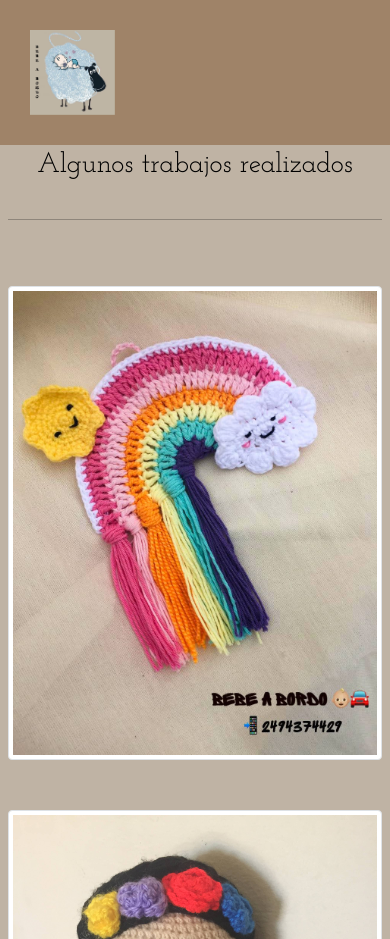
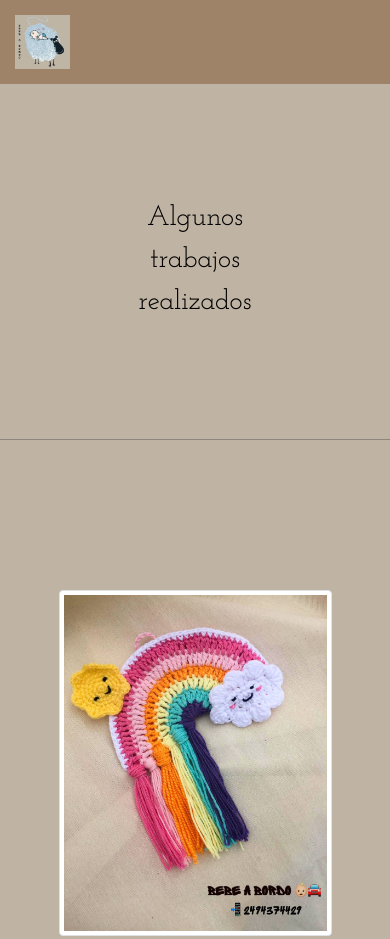
Before and after one commit to josealonso01/bebeabordoweb, a website: page pages/amigurumis.html in a window 390 px wide. Shown: the top 939 px of the page. Drawn offline with Linux system fonts and the light colour scheme.

Commit message:
cambios finales para tercer entrega

```diff
--- a/css/estilos.css
+++ /dev/null
@@ -1,150 +0,0 @@
-/*------------BOX MODELING------------*/
-
-* {
-  padding: 0%;
-  margin: 0%;
-  box-sizing: border-box;
-  text-decoration: none;
-}
-
-/*-------ESTILOS GENERALES------*/
-
-.bg-beige {
-  --bs-bg-opacity: 1
-  background-color: rgb(191, 179, 164);
-}
-
-/* --- GRID -- */
-
-.gridcontainer {
-  display: grid;
-  grid-template-columns: 0fr 0fr 1fr;
-  grid-template-rows: 0.1fr 2.7fr 0.2fr;
-  gap: 0px 0px 0px;
-  grid-template-areas:
-    ". . header"
-    ". . main"
-    ". . footer";
-  justify-items: stretch;
-}
-.header {
-  grid-area: header;
-}
-.main {
-  grid-area: main;
-}
-.footer {
-  grid-area: footer;
-}
-.main__grid {
-  display: grid;
-  grid-template-columns: 1fr 1fr 0fr;
-  grid-template-rows: 1fr 1fr 1fr;
-  gap: 10px 10px;
-  grid-template-areas:
-    "main__grid--foto1 main__grid--foto2 ."
-    "main__grid--foto3 main__grid--foto4 ."
-    "main__grid--foto5 main__grid--foto6 .";
-  grid-area: main;
-}
-.main__grid--foto1 {
-  grid-area: main__grid--foto1;
-}
-.main__grid--foto2 {
-  grid-area: main__grid--foto2;
-}
-.main__grid--foto3 {
-  grid-area: main__grid--foto3;
-}
-.main__grid--foto4 {
-  grid-area: main__grid--foto4;
-}
-.main__grid--foto5 {
-  grid-area: main__grid--foto5;
-}
-.main__grid--foto6 {
-  grid-area: main__grid--foto6;
-}
-
-
-/* --- MAIN --- */
-
-.main__crochet img{
-  display: flex;
-  margin: auto;
-  padding: auto;
-  width: 350px;
-  height: 350px;
-}
-
-.main__form {
-  text-align: center;
-  padding: 25px;
-}
-
-
-/* --- ANIMACIONES --- */
-
-.scale-up-bl{animation:scale-up-bl .4s cubic-bezier(.39,.575,.565,1.000) both}
-
- @keyframes scale-up-bl{0%{transform:scale(.5);transform-origin:0 100%}100%{transform:scale(1);transform-origin:0 100%}}
-
-
-/* --- RESPONSIVE --- */
-
-@media only screen and (max-width: 500px)  {
-  body {
-    background-color: rgba(151, 120, 91, 0.808);
-  }
-  .main {
-    display: flex;
-    flex-direction: column;
-    width: 96%;
-    max-width: 960px;
-    margin: 0 auto;
-  }
-  .main__grid {
-    display: block;
-    justify-content: center;
-  }
-  .main__grid img {
-    width: 100%;
-    height: auto;
-  }
-
-  .main p {
-    font-size: 120%;
-  }
-
-  .main__img {
-    width: 100%;
-    height: auto;
-    margin: auto;
-  }
-}
-
-@media (max-width: 768px)  {
-
-  .main {
-    display: flex;
-    flex-direction: column;
-    width: 96%;
-    max-width: 960px;
-    margin: 0 auto;
-  }
-  .main__grid {
-    display: block;
-    justify-content: center;
-  }
-
-  .main__grid img {
-    width: 100%;
-    height: auto;
-  }
-
-  .main__img {
-    width: 100%;
-    height: auto;
-    margin: auto;
-  }
-}
--- a/pages/amigurumis.html
+++ b/pages/amigurumis.html
@@ -15,7 +15,6 @@
   <link rel="shortcut icon" href="../fotos/logo.png" />
   <link rel="stylesheet" href="../css-bt/bootstrap.min.css">
   <link rel="stylesheet" href="../sass/styles.css">
-  <link rel="stylesheet" href="../css/estilos.css" />
   <title>Amigurumis</title>
 </head>
 
@@ -24,7 +23,7 @@
 
     <div class="barra header">
       <a href="../index.html">
-        <img class="logoNav header__img scale-up-bl logo" src="../fotos/logo.png" alt="bebe durmiendo sobre un ovillo de lana que es el lomo de una oveja, al costado dice bebe a bordo, el nombre de la empresa"/>
+        <img class="header__img scale-up-bl logo" src="../fotos/logo.png" alt="bebe durmiendo sobre un ovillo de lana que es el lomo de una oveja, al costado dice bebe a bordo, el nombre de la empresa"/>
       </a>
     </div>
 
--- a/sass/styles.scss
+++ b/sass/styles.scss
@@ -2,37 +2,54 @@
 @import "extend";
 @import "mixin";
 
+/*BOX MODELING*/
+
 * {
-    padding: 0%;
-    margin: 0%;
-    box-sizing: border-box;
+  padding        : 0%;
+  margin         : 0%;
+  box-sizing     : border-box;
   text-decoration: none;
 }
 
+/*-------ESTILOS GENERALES------*/
+
+.bg-beige {
+  --bs-bg-opacity: 1 background-color: rgb(191, 179, 164);
+}
+
+
 .header {
-    padding: 30px;
-    display: flex;
+  padding        : 30px;
+  display        : flex;
   justify-content: left;
-    font-size: 23px;
+  font-size      : 23px;
+
+  img {
+    width : 80px;
+    height: auto;
+  }
+
   ul {
     list-style-type: none;
-        margin: 0;
-        padding: 0;
-        overflow: hidden;
+    margin         : 0;
+    padding        : 0;
+    overflow       : hidden;
   }
+
   li {
     float: left;
 
     a {
-        display: block;
-        text-align: center;
-        padding: 16px;
+      display        : block;
+      text-align     : center;
+      padding        : 16px;
       text-decoration: none;
-        color: rgb(17, 14, 10);
+      color          : rgb(17, 14, 10);
     }
+
     :hover {
-            background: rgb(151,120,91);
-             background: radial-gradient(circle, rgba(151,120,91,1) 0%, rgba(105,86,69,1) 100%);
+      background: rgb(151, 120, 91);
+      background: radial-gradient(circle, rgba(151, 120, 91, 1) 0%, rgba(105, 86, 69, 1) 100%);
     }
   }
 }
@@ -41,43 +58,215 @@
   div {
     font-size: 20px;
   }
-        img {
-            width: auto;
-            height: 500px;
-            display: block;
-            margin: auto;
-            margin-top: 50px;
-            padding: auto;
+
   p {
     padding: 50px;
+  }
+
+  img {
+    width        : auto;
+    height       : 600px;
+    display      : block;
+    margin       : auto;
+    margin-top   : 50px;
+    margin-bottom: 50px;
+    padding      : auto;
+
+    p {
+      padding  : 50px;
       font-size: 1rem;
     }
   }
+
+  form {
+    text-align: center;
+    padding   : 25px;
+  }
+
   input {
     font-size: 20px;
   }
+
   label {
     font-size: large;
-            margin: 15px;
+    margin   : 15px;
   }
 }
 
 
 .footer {
-        height: auto;
-        width: 100%;
-        bottom: 0;
-        margin: auto;
-        padding: 40px;
-        font-size: 20px;
+  height    : auto;
+  width     : 100%;
+  margin    : auto;
+  padding   : 40px;
+  font-size : 20px;
   text-align: center;
+
   a {
     text-decoration: none;
-            color: rgb(17, 14, 10);
+    color          : rgb(17, 14, 10);
   }
+
   p {
     text-decoration: none;
-            color: black;
-            font-size: 25px;
+    color          : black;
+    font-size      : 25px;
   }
 }
+
+/* --- GRID -- */
+
+.gridcontainer {
+  display              : grid;
+  grid-template-columns: 1fr 1fr 1fr;
+  grid-template-rows   : 0.2fr 6fr 0.2fr;
+  grid-template-areas  :
+    "header header header"
+    "main main main"
+    "footer footer footer";
+  align-content: space-between;
+}
+
+.header {
+  grid-area: header;
+}
+
+.main {
+  grid-area: main;
+}
+
+.footer {
+  grid-area: footer;
+}
+
+.main__grid {
+  display              : grid;
+  grid-template-columns: 1fr 1fr 0fr;
+  grid-template-rows   : 1fr 1fr 1fr;
+  grid-template-areas  :
+    "main__grid--foto1 main__grid--foto2 ."
+    "main__grid--foto3 main__grid--foto4 ."
+    "main__grid--foto5 main__grid--foto6 .";
+  grid-area: main;
+}
+
+.main__grid--foto1 {
+  grid-area: main__grid--foto1;
+}
+
+.main__grid--foto2 {
+  grid-area: main__grid--foto2;
+}
+
+.main__grid--foto3 {
+  grid-area: main__grid--foto3;
+}
+
+.main__grid--foto4 {
+  grid-area: main__grid--foto4;
+}
+
+.main__grid--foto5 {
+  grid-area: main__grid--foto5;
+}
+
+.main__grid--foto6 {
+  grid-area: main__grid--foto6;
+}
+
+/* --- ANIMACIONES --- */
+
+.scale-up-bl {
+  animation: scale-up-bl .4s cubic-bezier(.39, .575, .565, 1.000) both
+}
+
+@keyframes scale-up-bl {
+  0% {
+    transform       : scale(.5);
+    transform-origin: 0 100%
+  }
+
+  100% {
+    transform       : scale(1);
+    transform-origin: 0 100%
+  }
+}
+
+
+
+/* --- RESPONSIVE --- */
+
+@media only screen and (max-width: 576px) {
+  body {
+    background-color: rgba(151, 120, 91, 0.808);
+  }
+
+  .barra.header {
+    font-size: 15px;
+    padding  : 15px;
+    height   : auto;
+
+    img {
+      width : 55px;
+      height: auto;
+    }
+  }
+
+  .main {
+    img {
+      margin-top: 150px;
+    }
+
+    p {
+      padding  : 100px;
+      font-size: 120%;
+    }
+
+    div {
+      img {
+        width : 70%;
+        height: auto;
+      }
+    }
+  }
+
+  .main__grid {
+    display        : block;
+    justify-content: center;
+  }
+
+
+  .footer {
+    height : auto;
+    padding: 15px;
+  }
+
+
+}
+
+@media only screen and (max-width: 768px) {
+
+  .header {
+    font-size: 20px;
+    height   : auto;
+
+    img {
+      height: auto;
+      width : 65px;
+    }
+  }
+
+  .main {
+    img {
+      width : 350px;
+      height: auto;
+    }
+  }
+
+
+  .footer {
+    height : auto;
+    padding: 15px;
+  }
+
+}
```
Also changed, not shown: index.html (+0 -1 lines), package.json (+286 -3 lines), pages/contacto.html (+1 -2 lines), pages/sobrenosotros.html (+3 -3 lines), pages/tienda.html (+16 -2 lines), fotos/banquito.jpg (added), fotos/crochet.png, fotos/stitch.jpg (added), sass/_maps.scss (line endings or trailing spaces), sass/styles.css. Lines whose indentation alone changed are shown as unchanged.
